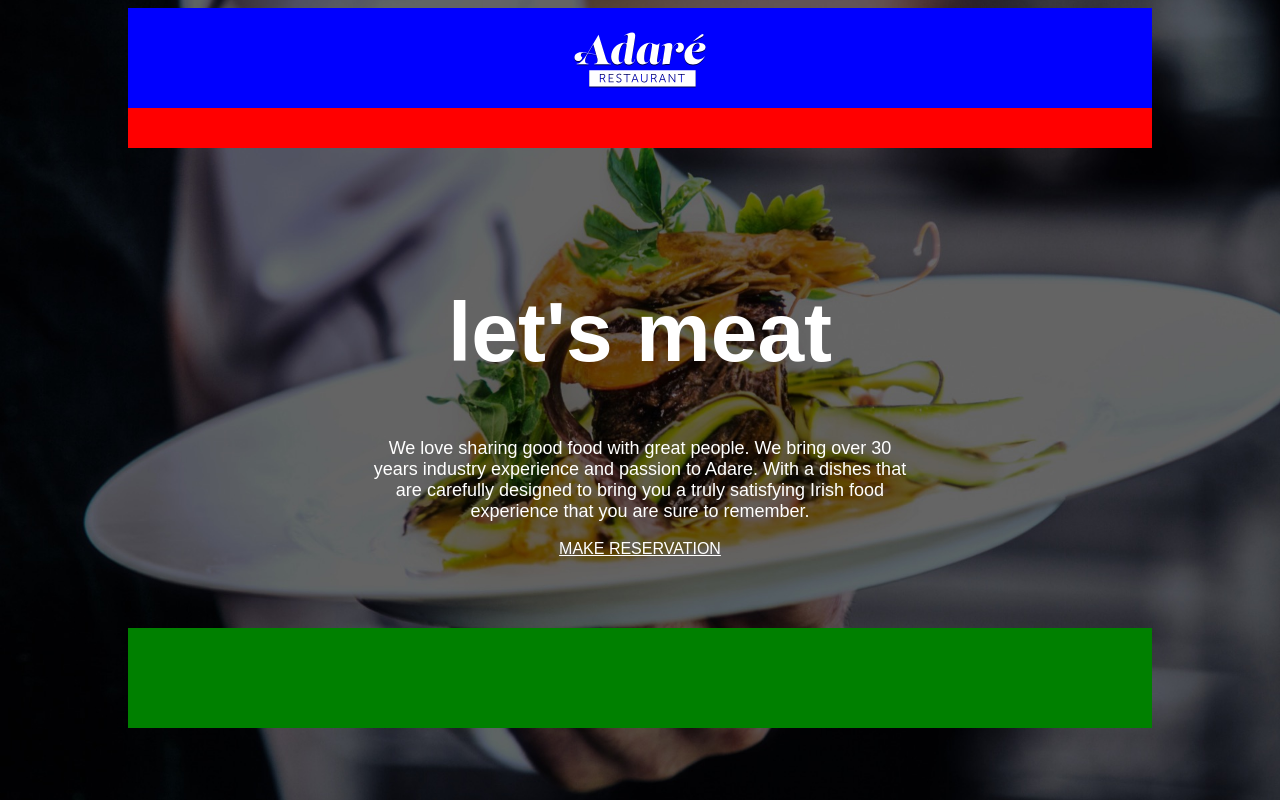
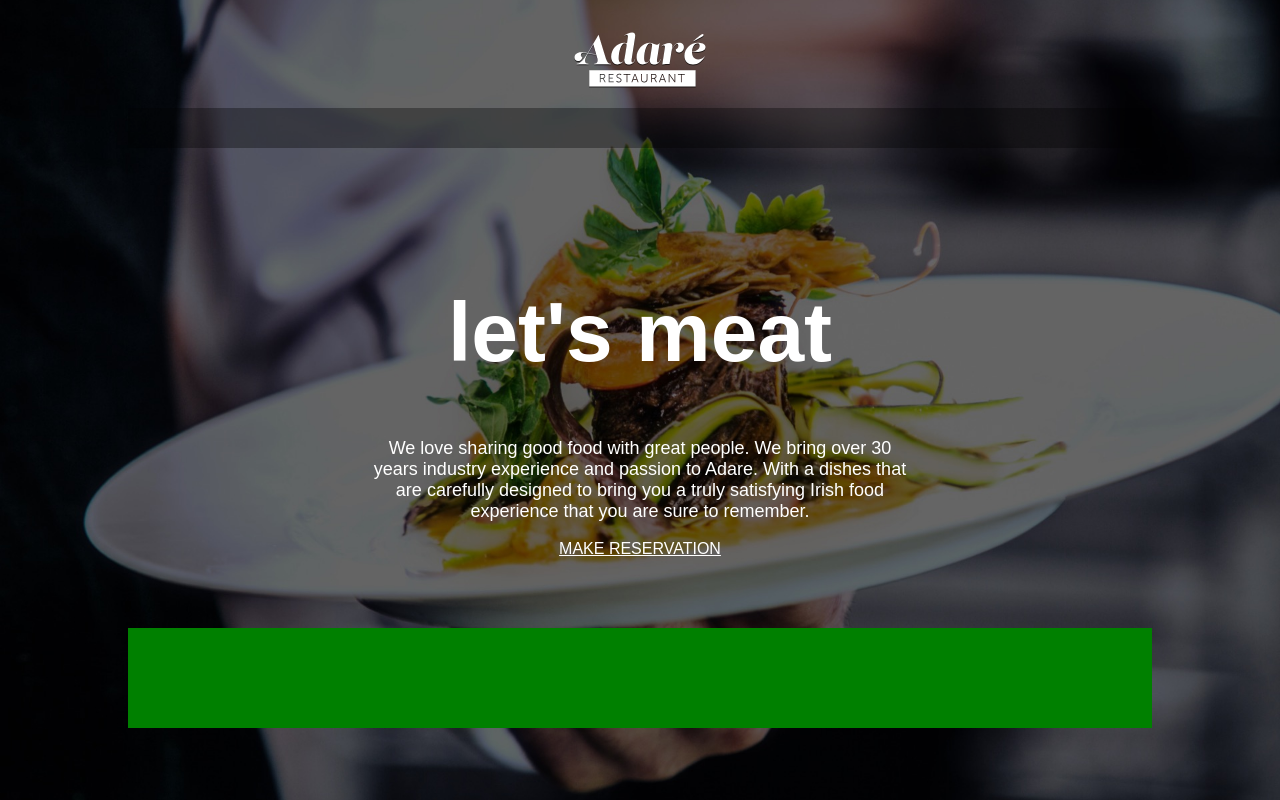
Before and after one commit to kirancyrusken/1_restaurant, a plain HTML site: page index.html in a window 1280 px wide. Drawn offline with Linux system fonts and the light colour scheme.

Commit message:
Make nav transparent using rgba

```diff
--- a/main.css
+++ b/main.css
@@ -17,13 +17,12 @@ body {
 }
 
 header {
-    background-color: blue;
     height: 100px;
     text-align: center;
 }
 
 nav {
-    background-color: red;
+    background-color: rgba(0,0,0,0.338);
     height: 40px;
 }
 
```
